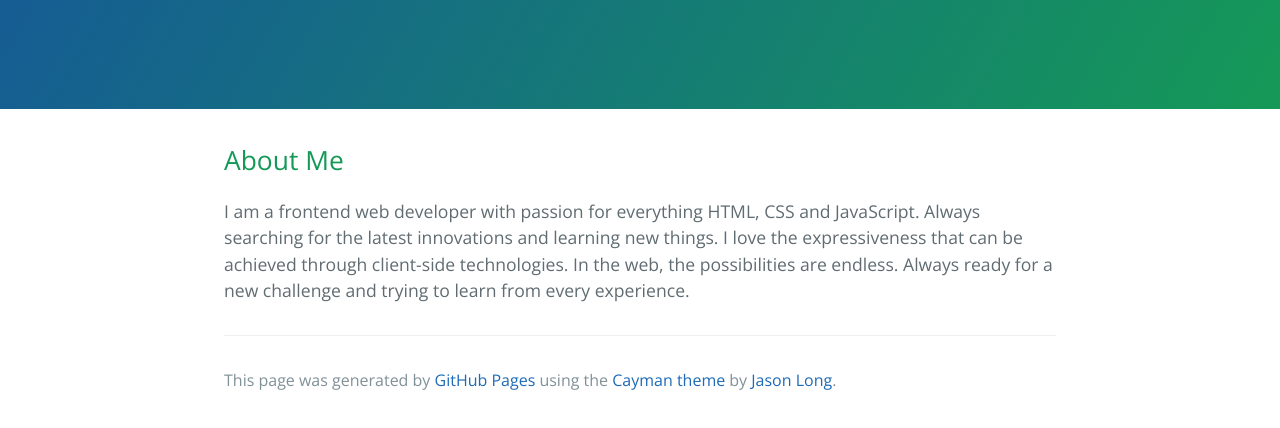
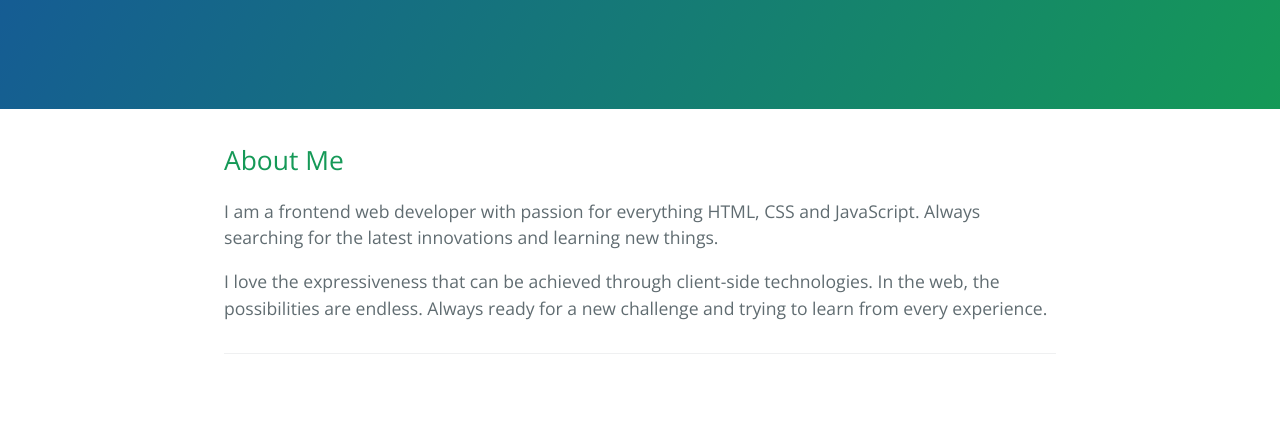
Before and after one commit to flaviomore/flaviomore.github.io, a plain HTML site: page index.html in a window 1280 px wide. Shown: the part 208-636 px from the top of the page. Drawn offline with nearby package versions, Linux system fonts and the light colour scheme.

Commit message:
Added gitignore. Minor Edits

```diff
--- a/index.html
+++ b/index.html
@@ -2,7 +2,7 @@
 <html lang="en-us">
 <head>
   <meta charset="UTF-8">
-    <title>Flávio Moreira by flaviomore</title>
+  <title>Flávio Moreira</title>
   <meta name="viewport" content="width=device-width, initial-scale=1">
   <link rel="stylesheet" type="text/css" href="stylesheets/normalize.css" media="screen">
   <link href='https://fonts.googleapis.com/css?family=Open+Sans:400,700' rel='stylesheet' type='text/css'>
@@ -10,6 +10,7 @@
   <link rel="stylesheet" type="text/css" href="stylesheets/github-light.css" media="screen">
 </head>
 <body>
+
 <section class="page-header">
   <h1 class="project-name">Flávio Moreira</h1>
   <h2 class="project-tagline">Frontend Developer</h2>
@@ -17,15 +18,16 @@
 
 <section class="main-content">
   <h2>
-<a id="about-me" class="anchor" href="#about-me" aria-hidden="true"><span aria-hidden="true" class="octicon octicon-link"></span></a>About Me</h2>
+    <a id="about-me" class="anchor" href="#about-me" aria-hidden="true"><span aria-hidden="true" class="octicon octicon-link"></span></a>
+    About Me
+  </h2>
 
-<p>I am a frontend web developer with passion for everything HTML, CSS and JavaScript. Always searching for the latest innovations and learning new things.
-I love the expressiveness that can be achieved through client-side technologies. In the web, the possibilities are endless.
+  <p>I am a frontend web developer with passion for everything HTML, CSS and JavaScript. Always searching for the latest innovations and learning new things.</p>
+  <p>I love the expressiveness that can be achieved through client-side technologies. In the web, the possibilities are endless.
     Always ready for a new challenge and trying to learn from every experience.</p>
 
   <footer class="site-footer">
 
-        <span class="site-footer-credits">This page was generated by <a href="https://pages.github.com">GitHub Pages</a> using the <a href="https://github.com/jasonlong/cayman-theme">Cayman theme</a> by <a href="https://twitter.com/jasonlong">Jason Long</a>.</span>
   </footer>
 
 </section>
```
Also changed, not shown: 1 other file. Lines whose indentation alone changed are shown as unchanged.
